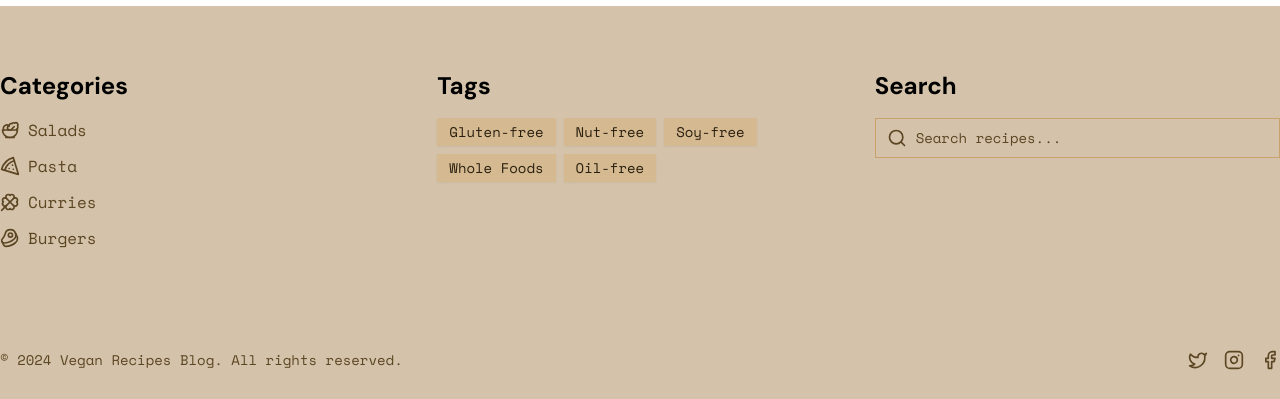
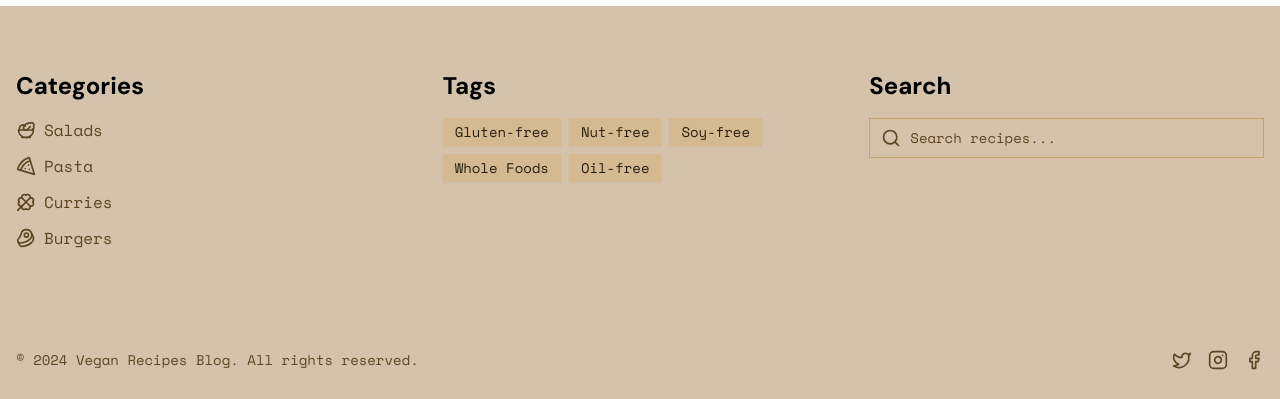
Before and after one commit to wowlocal/test-next-tailwind, a Next.js app: page / in a window 1280 px wide. Shown: the part 1600-1999 px from the top of the page. Built offline with nearby package versions, Linux system fonts and the light colour scheme.

Commit message:
paddings on the bottom

```diff
--- a/src/components/component.jsx
+++ b/src/components/component.jsx
@@ -206,7 +206,7 @@ export default function Component() {
         </section>
       </main>
       <aside className="bg-muted py-12 md:py-16">
-        <div className="container grid grid-cols-1 md:grid-cols-3 gap-8">
+        <div className="container grid mx-auto px-4 grid-cols-1 md:grid-cols-3 gap-8">
           <div className="space-y-4">
             <h2 className="text-2xl font-bold">Categories</h2>
             <ul className="space-y-2">
@@ -304,7 +304,7 @@ export default function Component() {
         </div>
       </aside>
       <footer className="bg-muted text-muted-foreground py-6 md:py-8">
-        <div className="container flex items-center justify-between">
+        <div className="container mx-auto px-4 flex items-center justify-between">
           <p className="text-sm">&copy; 2024 Vegan Recipes Blog. All rights reserved.</p>
           <div className="flex gap-4">
             <Link href="#" className="text-muted-foreground hover:text-foreground" prefetch={false}>
```
